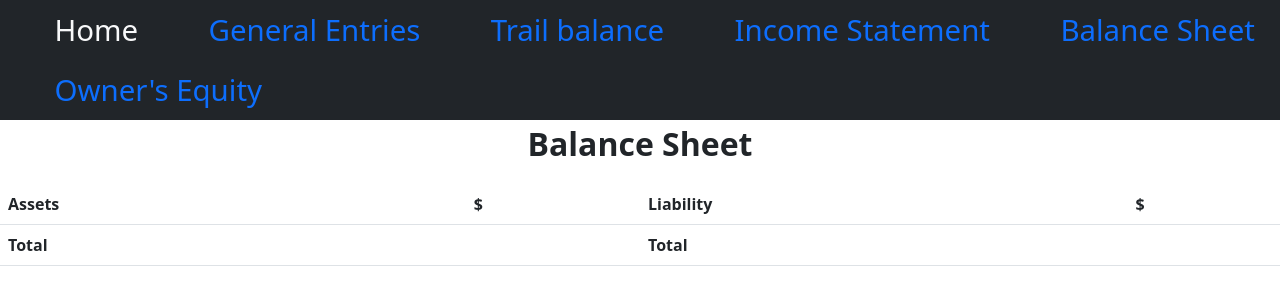
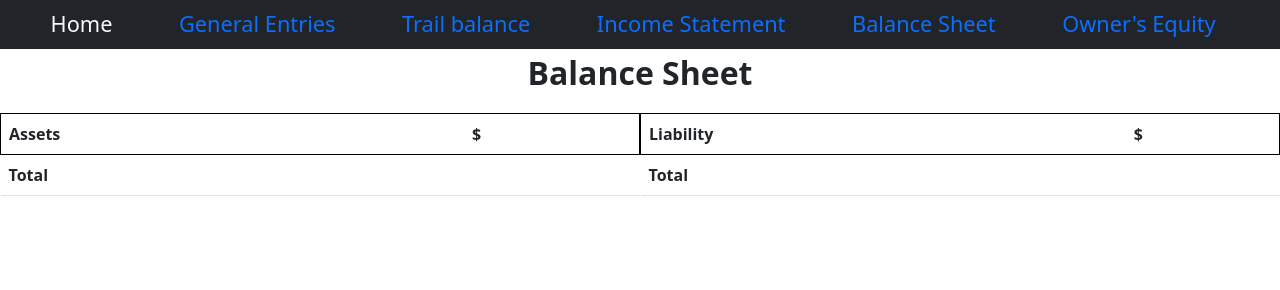
Before and after one commit to muhammadminhaj786/accounting-cycle, a plain HTML site: page balanceSheet.html in a window 1280 px wide. Drawn offline with nearby package versions, Linux system fonts and the light colour scheme.

Commit message:
Update style.css

```diff
--- a/style.css
+++ b/style.css
@@ -1,6 +1,6 @@
 .nav-item{
-    margin-left: 3% !important;
-    font-size: 2.3vw !important;
+    margin-left: 2.7% !important;
+    font-size: 1.7vw !important;
 }
 .main-container{
     height:  400px;
@@ -13,3 +13,7 @@ p{
 button{
     margin-left: 10% !important;
 }
+thead{
+    color: blue;
+    border: 1px solid black;
+}
```
